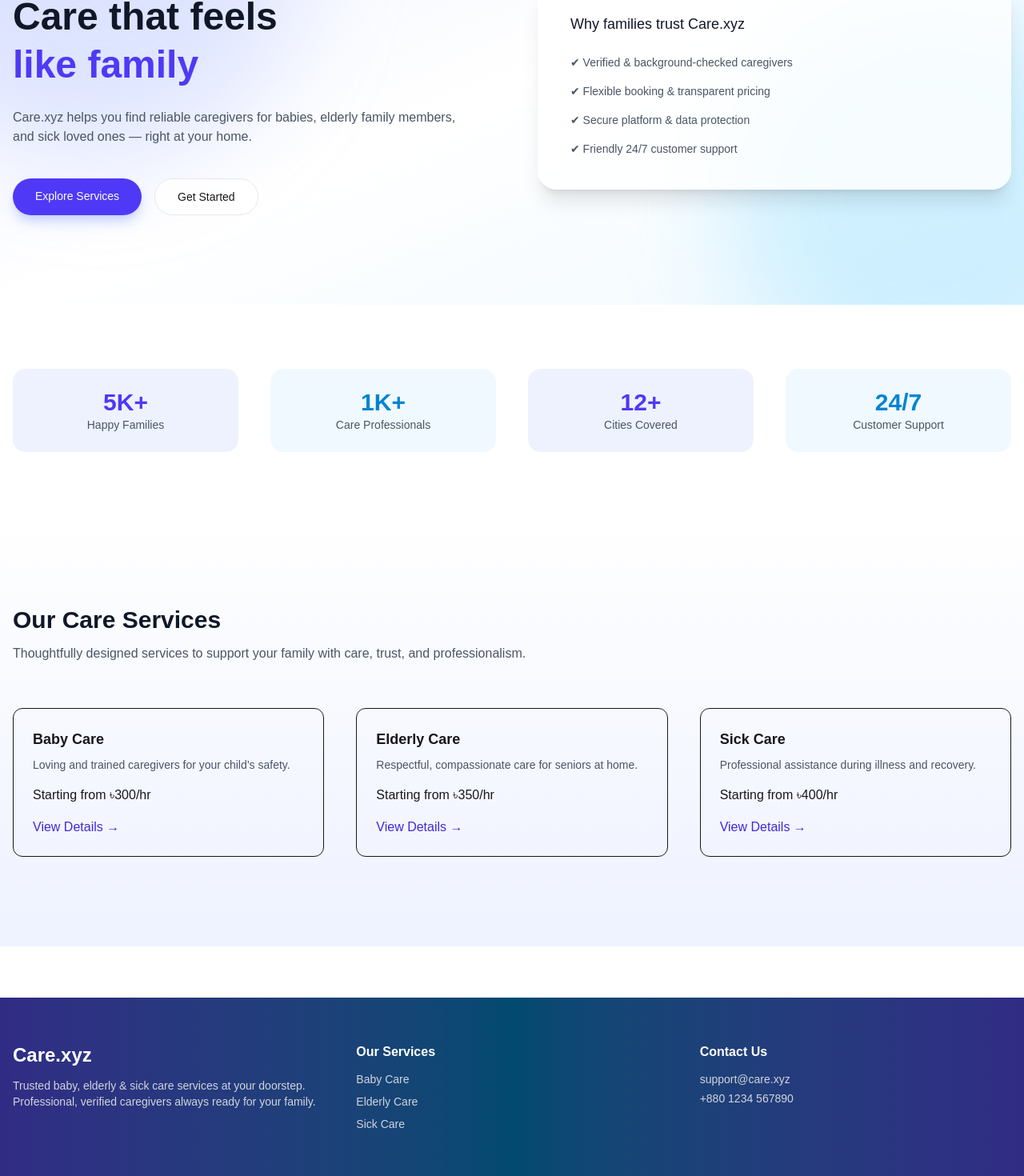
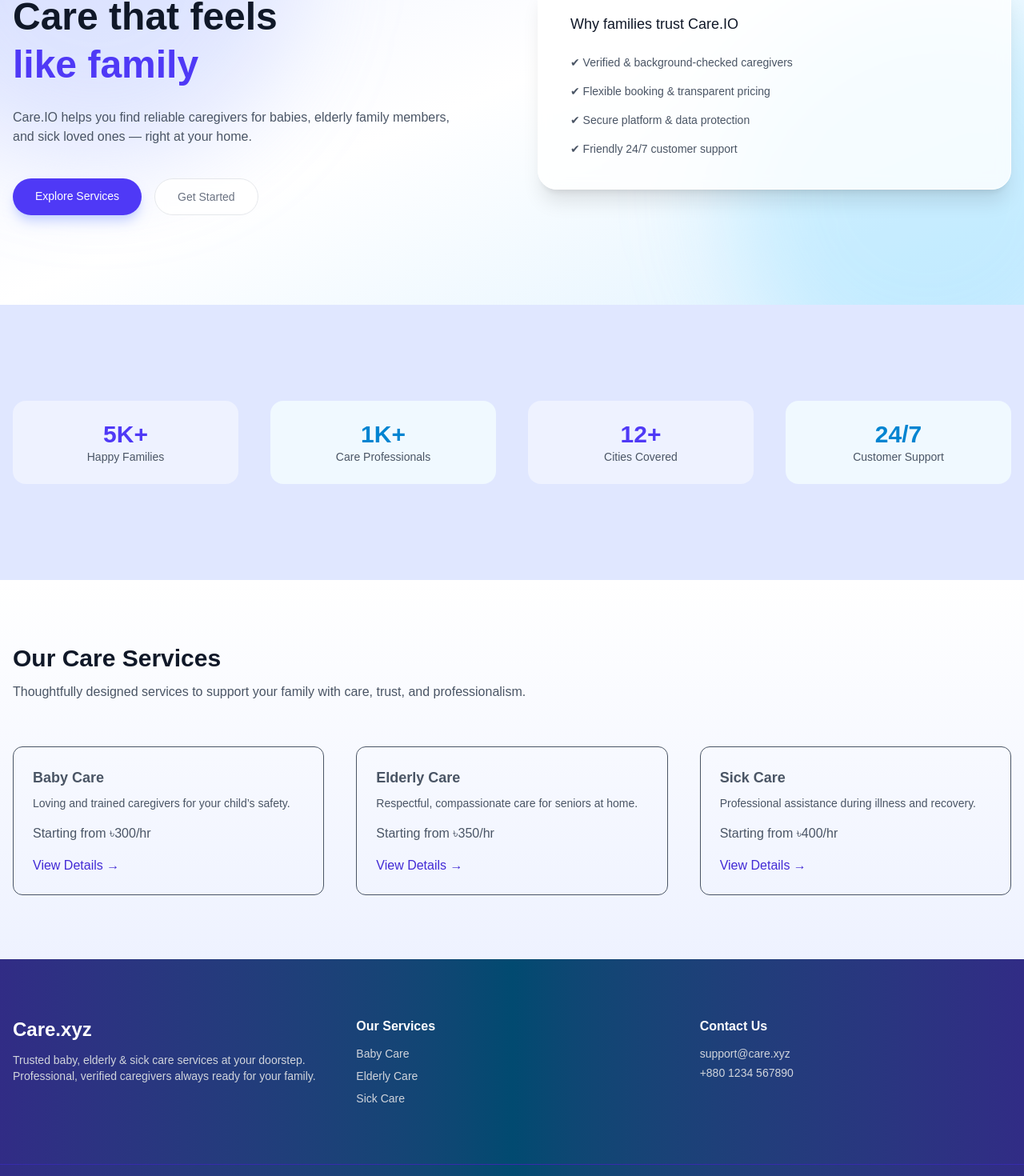
Before and after one commit to Rakibstack/Next.js-project-Care.IO, a Next.js app: page / in a window 1280 px wide. Shown: the part 240-1710 px from the top of the page at 80% size. Built offline with nearby package versions, Linux system fonts and the light colour scheme.

Commit message:
added home section

```diff
--- a/src/app/page.jsx
+++ b/src/app/page.jsx
@@ -33,7 +33,7 @@ export default function Home() {
     <>
 
       {/* ================= HERO ================= */}
-      <section className="relative overflow-hidden bg-gradient-to-br from-indigo-50 via-white to-sky-50">
+      <section className="relative overflow-hidden bg-gradient-to-br from-indigo-50 via-white to-sky-100">
         {/* Decorative blobs */}
         <div className="absolute -top-32 -left-32 w-[500px] h-[500px] bg-indigo-300/30 rounded-full blur-3xl"></div>
         <div className="absolute top-40 -right-32 w-[500px] h-[500px] bg-sky-300/30 rounded-full blur-3xl"></div>
@@ -51,7 +51,7 @@ export default function Home() {
             </h1>
 
             <p className="text-gray-600 max-w-xl mb-10">
-              Care.xyz helps you find reliable caregivers for babies, elderly
+              Care.IO helps you find reliable caregivers for babies, elderly
               family members, and sick loved ones — right at your home.
             </p>
 
@@ -66,8 +66,8 @@ export default function Home() {
 
               <Link
                 href="/register"
-                className="bg-white/80 backdrop-blur border border-gray-200 px-7 py-3
-                rounded-full text-sm hover:border-indigo-300 transition"
+                className="bg-white/80 text-gray-500 backdrop-blur border border-gray-200 px-7 py-3
+                rounded-full text-sm hover:border-indigo-400 transition"
               >
                 Get Started
               </Link>
@@ -77,7 +77,7 @@ export default function Home() {
           {/* Info Card */}
           <div className="bg-white/80 backdrop-blur rounded-3xl p-10 shadow-xl border border-white">
             <h3 className="text-lg font-medium mb-6 text-gray-900">
-              Why families trust Care.xyz
+              Why families trust Care.IO
             </h3>
 
             <ul className="space-y-4 text-gray-600 text-sm">
@@ -91,7 +91,7 @@ export default function Home() {
       </section>
 
       {/* ================= STATS ================= */}
-      <section className="bg-white">
+      <section className="bg-indigo-100 py-10">
         <div className="max-w-7xl mx-auto px-4 py-20 grid grid-cols-2 md:grid-cols-4 gap-10 text-center">
           <div className="rounded-2xl bg-indigo-50 p-6">
             <p className="text-3xl font-semibold text-indigo-600">5K+</p>
@@ -115,11 +115,11 @@ export default function Home() {
       {/* ================= SERVICES ================= */}
       <section
         id="services"
-        className="bg-gradient-to-b from-white to-indigo-50 py-28"
+        className="bg-gradient-to-b from-white to-indigo-50 py-20"
       >
         <div className="max-w-7xl mx-auto px-4">
           <div className="max-w-2xl mb-14">
-            <h2 className="text-3xl font-semibold text-gray-900 mb-3">
+            <h2 className="text-3xl font-bold text-gray-900 mb-3">
               Our Care Services
             </h2>
             <p className="text-gray-600">
--- a/src/component/Footer.jsx
+++ b/src/component/Footer.jsx
@@ -4,10 +4,10 @@ import Link from "next/link";
 
 const Footer = () => {
   return (
-    <footer className="bg-gradient-to-r from-indigo-900 via-sky-900 to-indigo-900 text-gray-300 mt-16">
+    <footer className="bg-gradient-to-r from-indigo-900 via-sky-900 to-indigo-900 text-gray-300 ">
 
       {/* Main grid */}
-      <div className="max-w-7xl mx-auto px-4 py-14 grid md:grid-cols-3 gap-10">
+      <div className="max-w-7xl mx-auto px-4 py-18 grid md:grid-cols-3 gap-10">
 
         {/* About */}
         <div>
--- a/src/component/ServiceCard.jsx
+++ b/src/component/ServiceCard.jsx
@@ -5,7 +5,7 @@ const ServiceCard = ({ service }) => {
   const { id, title, description, price } = service;
 
   return (
-    <div className="border rounded-xl p-6 hover:shadow-lg transition">
+    <div className="border text-gray-600 rounded-xl p-6 hover:shadow-xl transition">
       <h3 className="text-lg font-semibold mb-2">{title}</h3>
       <p className="text-sm text-gray-600 mb-4">{description}</p>
       <p className="font-medium mb-4">Starting from ৳{price}/hr</p>
```
